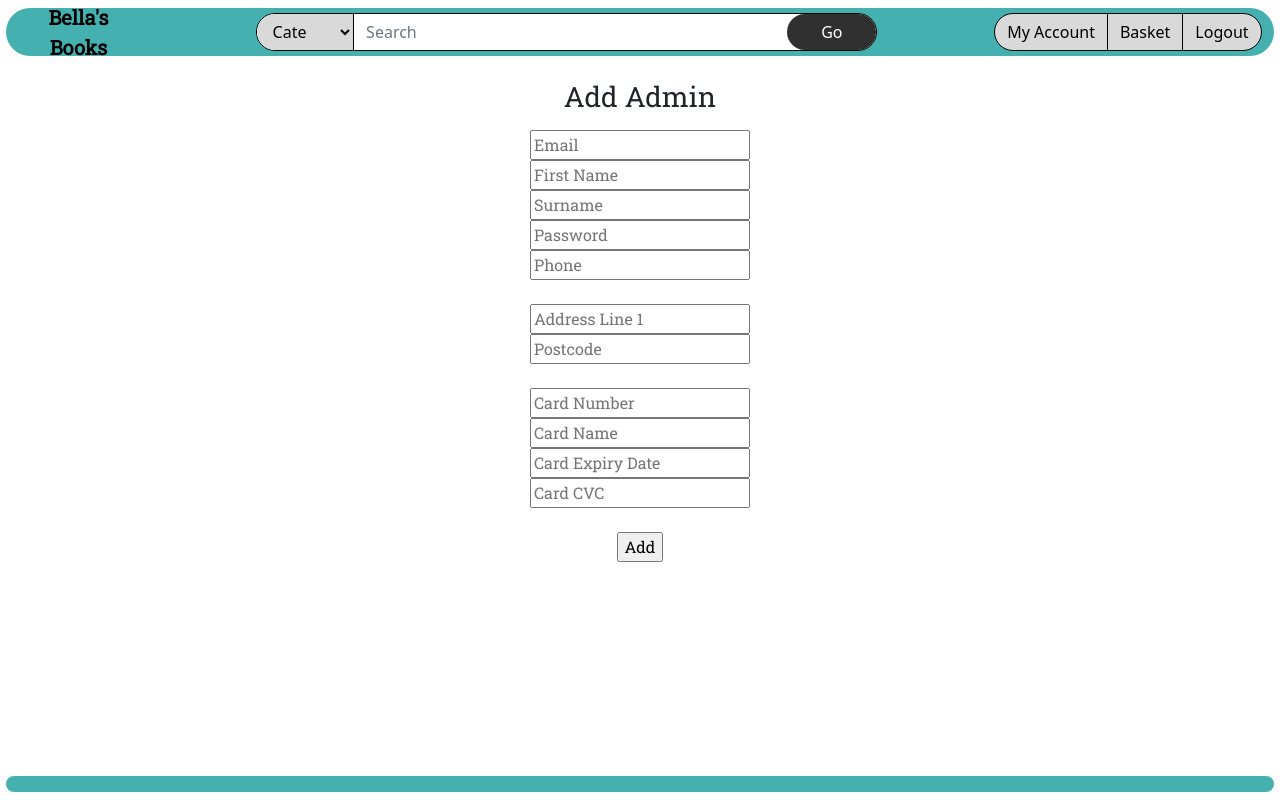
After one commit to HenryW-C/bookshop, a PHP site: page /newadmin.php in a window 1280 px wide. The commit adds this page. Run offline with PHP 8.4, Linux system fonts and the light colour scheme; the visitor is signed in with stand-in values (Sample User, id 1); data that the repository does not hold is empty.

Commit message:
finished adding admin account

```diff
--- a/customer_account.php
+++ b/customer_account.php
@@ -29,6 +29,7 @@ if (!isset($_SESSION['Email'])) {
 </head>
 <body>
     <!-- top navbar -->
+    <div class="white_box_top"></div>
     <div class="navbar_top">
         <div class="container-fluid">
             <!-- logo and link to homepage -->
@@ -73,6 +74,7 @@ if (!isset($_SESSION['Email'])) {
     </div>
 
     <!-- bottom navbar -->
+    <div class="white_box_bottom"><div>
     <div class="navbar_bottom">
         <a> </a>
     </div>
--- /dev/null
+++ b/newadmin.php
@@ -0,0 +1,95 @@
+<?php
+// link to connection.php to access the database
+include_once("connection.php");
+
+// starts session and ensures that user is logged in as admin, if not, they are sent to login
+session_start();
+$_SESSION['backURL']='admin_account.php';
+if ($_SESSION['UserType'] != 1) {
+    $_SESSION['Message'] = "Please login to use this service";
+    header('Location: login.php');
+  }
+if (!isset($_SESSION['Email'])) {
+  $_SESSION['Message'] = "Please login to use this service";
+  header('Location: login.php');
+  }
+?>
+
+<!DOCTYPE html>
+<html>
+<head>
+
+    <title>Create Account</title>
+    <!-- links to stylesheets and google fonts -->
+    <link rel="icon" type="image/x-icon" href="images/favicon.png">
+    <meta name="viewport" content="width=device-width, initial-scale=1">
+    <link href="https://cdn.jsdelivr.net/npm/bootstrap@5.2.3/dist/css/bootstrap.min.css" rel="stylesheet">
+    <link rel="stylesheet" type="text/css" href="stylesheet.css">
+    <link rel="stylesheet" href="https://fonts.googleapis.com/css?family=Roboto Slab">
+
+</head>
+<body>
+    <!-- top navbar -->
+    <div class="white_box_top"></div>
+    <div class="navbar_top">
+        <div class="container-fluid">
+            <!-- logo and link to homepage -->
+            <a class="logo" type="button" href="/bookshop/homepage.php">Bella's<br>Books</a>
+
+            <!-- search bar including dropdown box and search button -->
+            <?php
+                include_once ("searchbar.php");
+            ?>
+
+            <!-- buttons at end of navbar -->
+            <span>
+                <div class="float-end">
+                    <div  class="btn-group" role="group">
+                        <a type="button" href="/bookshop/admin_account.php" class="btn btn-primary">My Account</a>
+                        <a type="button" href="/bookshop/basket.php" class="btn btn-primary">Basket</a>
+                        <a type="button" href="/bookshop/logout.php" class="btn btn-primary">Logout</a>
+                    </div>
+                </div>
+            </span>
+        </div>
+    </div>
+
+    <!-- body of website -->
+    <div class="main">
+    <div class="text-center">
+        <h3> Add Admin </h3>
+        <p style="color:red;">
+            <?php
+                if (isset($_SESSION['Message'])){
+                    echo($_SESSION['Message']);
+                    unset($_SESSION['Message']);
+                }
+            ?>
+        </p>
+        <form action="adminprocess.php" method = "post">
+            <input type="email" name="email" placeholder="Email" required><br>
+            <input type="text" name="forename" placeholder="First Name" required><br>
+            <input type="text" name="surname" placeholder="Surname" required><br>
+            <input type="password" name="passwd" placeholder="Password" required><br>
+            <input type="tel" name="phone" placeholder="Phone" required><br>
+            <br>
+            <input type="text" name="address" placeholder="Address Line 1" required><br>
+            <input type="text" name="postcode" placeholder="Postcode" required><br>
+            <br>
+            <input type="text" name="cardno" placeholder="Card Number" required><br>
+            <input type="text" name="cardname" placeholder="Card Name" required><br>
+            <input type="text" name="cardexpiry" placeholder="Card Expiry Date" required><br>
+            <input type="password" name="cardcvc" placeholder="Card CVC" required><br>
+            <br>
+            <input type="submit" value="Add">
+        </form>
+    </div>
+    </div>
+
+    <!-- bottom navbar -->
+    <div class="navbar_bottom">
+        <a> </a>
+    </div>
+
+</body>
+</html>
```
Also changed, not shown: admin_account.php (+9 -2 lines), adminprocess.php (added, +43 -0 lines), categories.php (+3 -15 lines), 1 other file.
